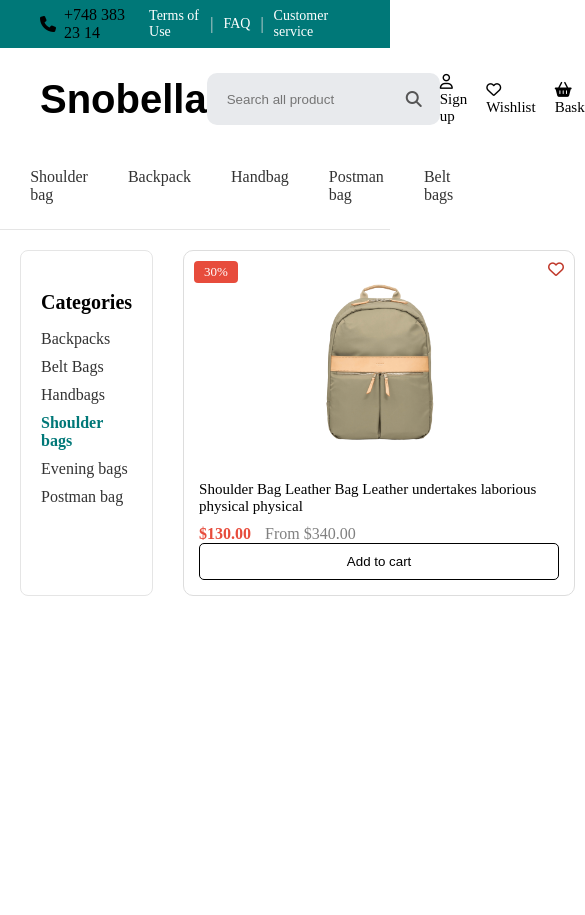
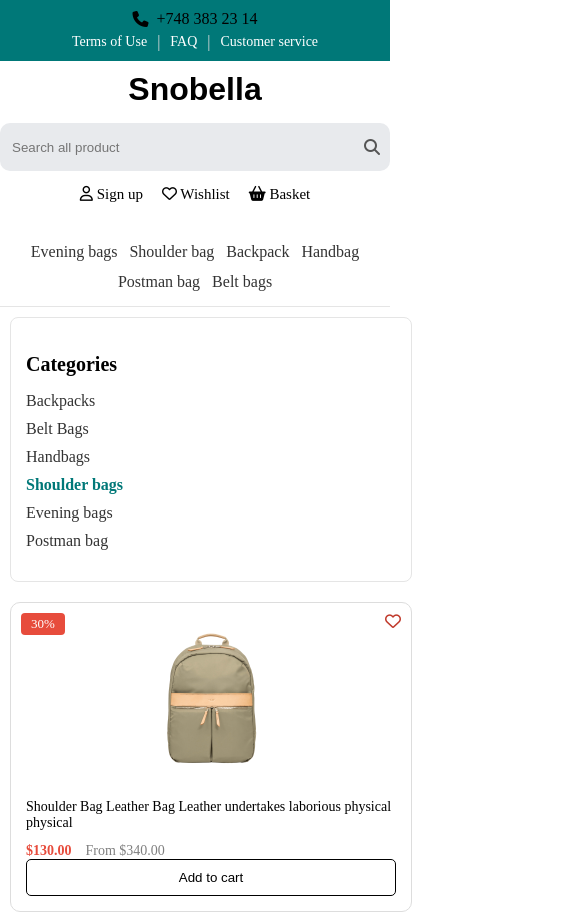
Before and after one commit to israfilk/JavaScript_Project, a plain HTML site: page shoulderbag.html in a window 390 px wide. Shown: the top 915 px of the page, 585 px wide, since content can reach past the window. Before the commit the page ends 844 px from the top, so only its background shows below. Drawn offline with Linux system fonts and the light colour scheme.

Commit message:
heqiqeten son

```diff
--- a/assets/css/shoulderbag.css
+++ b/assets/css/shoulderbag.css
@@ -231,3 +231,112 @@ body {
     background: #fff;
     cursor: pointer;
 }
+
+
+
+@media (max-width: 992px) {
+
+    .top-bar {
+        padding: 0 20px;
+        flex-direction: column;
+        height: auto;
+        gap: 8px;
+    }
+
+    .mainheader {
+        flex-direction: column;
+        gap: 15px;
+        padding: 20px;
+    }
+
+    .search-box {
+        width: 100%;
+        max-width: 500px;
+    }
+
+    .menu-bar {
+        flex-wrap: wrap;
+        gap: 20px;
+        padding: 15px;
+    }
+
+    .category-page {
+        flex-direction: column;
+        padding: 15px;
+        gap: 20px;
+    }
+
+    .categories-box {
+        width: 100%;
+    }
+
+    .product-list {
+        grid-template-columns: 1fr 1fr;
+        gap: 20px;
+    }
+
+    .product-card {
+        width: 100%;
+    }
+}
+
+
+@media (max-width: 600px) {
+
+    .top-bar {
+        padding: 10px;
+        text-align: center;
+        gap: 5px;
+    }
+
+    .mainheader {
+        padding: 10px;
+        text-align: center;
+    }
+
+    .headerlogo {
+        font-size: 32px;
+    }
+
+    .search-box {
+        width: 100%;
+        padding: 10px;
+    }
+
+    .menu-bar {
+        gap: 12px;
+        flex-wrap: wrap;
+        font-size: 14px;
+    }
+
+    .category-page {
+        padding: 10px;
+    }
+
+    .categories-box {
+        width: 100%;
+        padding: 15px;
+    }
+
+    .product-list {
+        grid-template-columns: 1fr;
+        gap: 20px;
+    }
+
+    .product-card {
+        width: 100%;
+    }
+
+    .product-card img {
+        width: 150px;
+    }
+
+    .title {
+        font-size: 14px;
+    }
+
+    .price .red,
+    .price .gray {
+        font-size: 14px;
+    }
+}
--- a/assets/css/style.css
+++ b/assets/css/style.css
@@ -821,11 +821,7 @@ dfhjgfghfkgh */
 }
 
 
-/* ============================= */
-/*         RESPONSIVE           */
-/* ============================= */
 
-/* ----- TABLET (max-width: 992px) ----- */
 @media (max-width: 992px) {
 
     .top-bar {
@@ -923,7 +919,7 @@ dfhjgfghfkgh */
 }
 
 
-/* ----- MOBILE (max-width: 600px) ----- */
+
 @media (max-width: 600px) {
 
     .top-bar {
```
Also changed, not shown: shoulderbag.html (+1 -1 lines).
